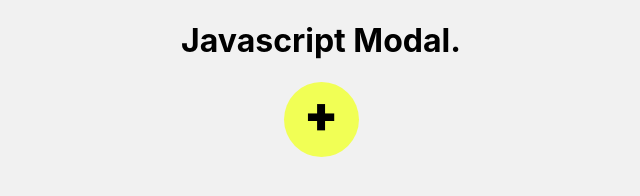
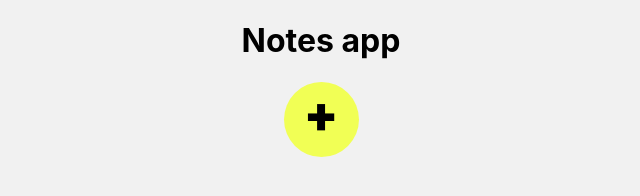
Before and after one commit to IsaacWl/notes-app, a plain HTML site: page index.html in a window 1280 px wide. Shown: the whole page, without its empty margins (319-959 px from the left). Drawn offline with Linux system fonts and the light colour scheme.

Commit message:
title alteration

```diff
--- a/index.html
+++ b/index.html
@@ -8,7 +8,7 @@
 </head>
 <body>
     <div class='container'>
-        <h1>Javascript Modal.</h1>
+        <h1>Notes app</h1>
         <div class='add m-b' onclick='openModal()'>
           <span class='pad'>+</span>
         </div>
```
